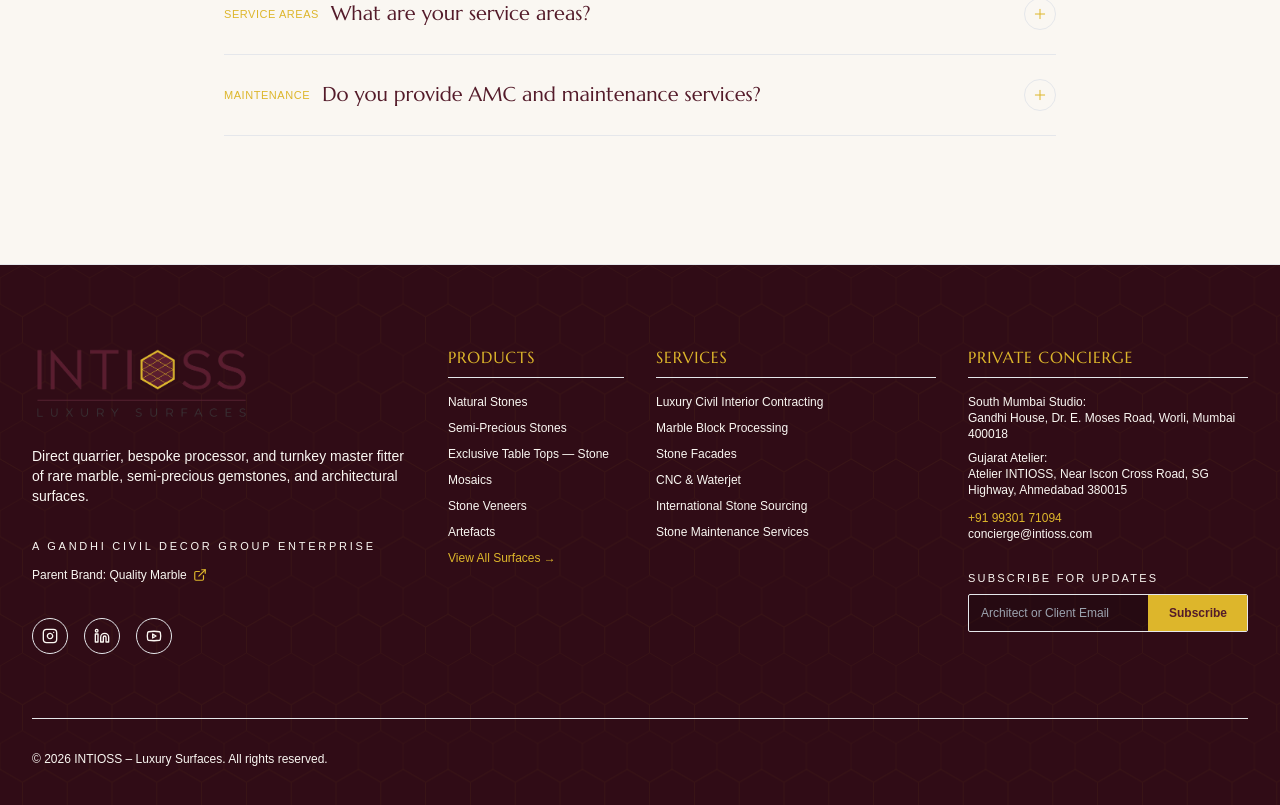
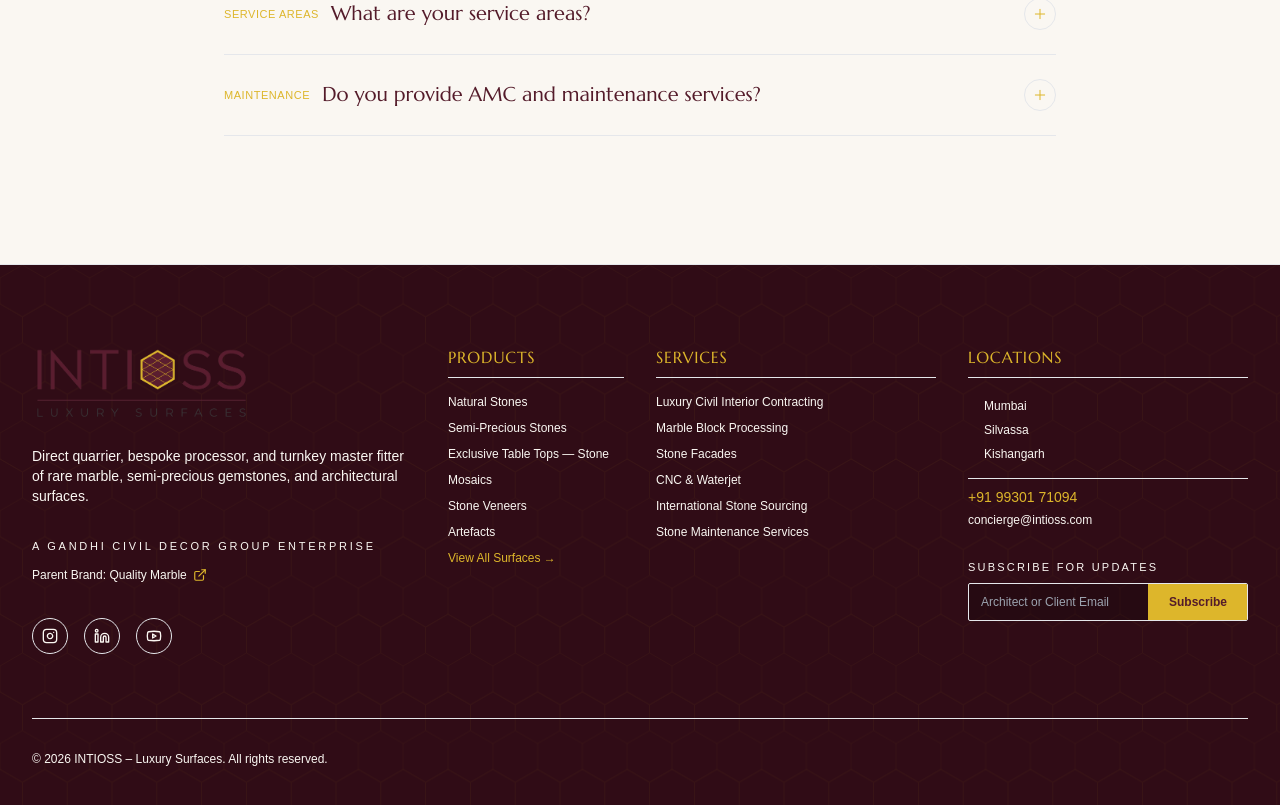
Before and after one commit to BhagyeshKadiya/intioss-luxury-surfaces, a Next.js app: page / in a window 1280 px wide. Shown: the part 6881-7686 px from the top of the page. Built offline with nearby package versions, Linux system fonts and the light colour scheme; a web font is replaced by a local one.

Commit message:
Update footer: Replace Private Concierge with Locations (Mumbai, Silvassa, Kishangarh)

```diff
--- a/components/layout/Footer.tsx
+++ b/components/layout/Footer.tsx
@@ -170,24 +170,30 @@
           {/* Col 4: Locations & Newsletter (3 Cols) */}
           <div className="lg:col-span-3 space-y-4">
             <h4 className="font-marcellus text-base uppercase tracking-wider text-gold border-b border-gold/20 pb-2">
-              Private Concierge
+              Locations
             </h4>
-            <div className="text-xs text-ivory/70 space-y-2">
-              <p>
-                <strong className="text-ivory font-montserrat font-medium">South Mumbai Studio:</strong>
-                <br />
-                {SITE_CONFIG.locations[0].address}
-              </p>
-              <p>
-                <strong className="text-ivory font-montserrat font-medium">Gujarat Atelier:</strong>
-                <br />
-                {SITE_CONFIG.locations[1].address}
-              </p>
-              <p className="pt-1">
-                <span className="text-gold font-montserrat">{SITE_CONFIG.phoneDisplay}</span>
-                <br />
-                <span className="text-ivory/50">{SITE_CONFIG.email}</span>
-              </p>
+            <ul className="flex flex-col gap-2 font-poppins text-xs text-ivory/80 pt-1">
+              <li className="flex items-center gap-2.5">
+                <span className="w-1.5 h-1.5 rounded-full bg-gold/70"></span>
+                <span>Mumbai</span>
+              </li>
+              <li className="flex items-center gap-2.5">
+                <span className="w-1.5 h-1.5 rounded-full bg-gold/70"></span>
+                <span>Silvassa</span>
+              </li>
+              <li className="flex items-center gap-2.5">
+                <span className="w-1.5 h-1.5 rounded-full bg-gold/70"></span>
+                <span>Kishangarh</span>
+              </li>
+            </ul>
+            <div className="pt-2 border-t border-gold/15">
+              <a
+                href="tel:+919930171094"
+                className="text-gold font-montserrat text-sm hover:underline block font-medium"
+              >
+                +91 99301 71094
+              </a>
+              <span className="text-ivory/50 text-xs">{SITE_CONFIG.email}</span>
             </div>
 
             {/* Newsletter input */}
```
